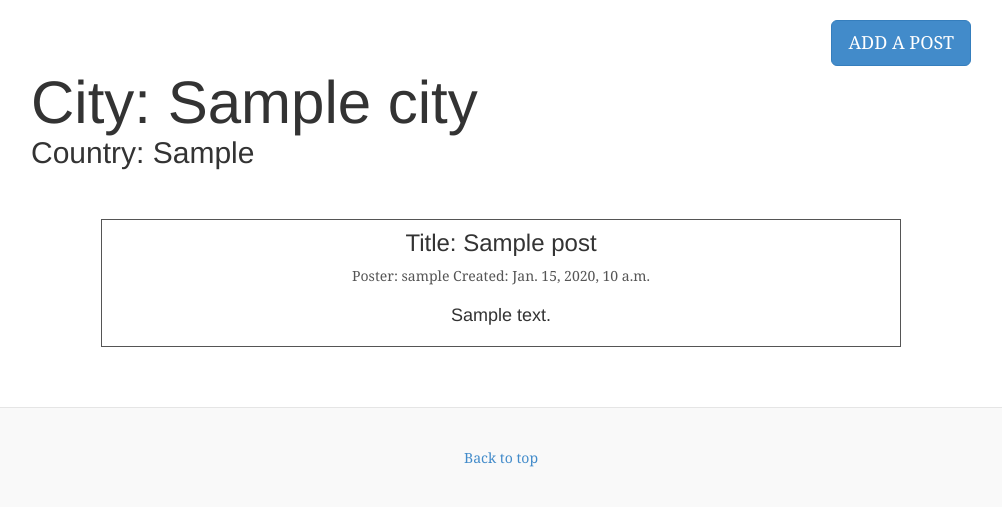
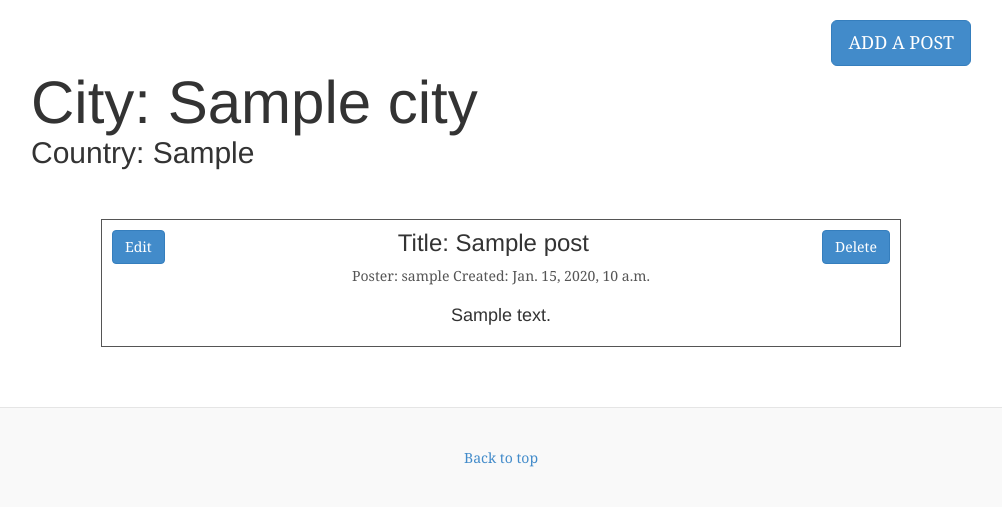
Before and after one commit to PatrickYuen/LargeScaleFinal, a Django app: page /cities/1/ in a window 1280 px wide. Shown: the part 40-547 px from the top of the page, without its empty margins (139-1141 px from the left). Run offline with Django 3.2, Linux system fonts and the light colour scheme; a user stored in the database is signed in; tables that the repository leaves empty hold one stand-in row (values such as "Sample post"); some libraries are stand-ins or nearby versions.

Commit message:
Added edit and delete to city posts

```diff
--- a/LocalNotes/noteboard/templates/noteboard/city.html
+++ b/LocalNotes/noteboard/templates/noteboard/city.html
@@ -16,6 +16,13 @@
 
 	{% for post in posts_list %}
 		<div class="boxed">
+			{% if user.id == post.user.id %}
+			<form action="{% url 'noteboard:delete' id=post.pk%}" method="post">
+				{% csrf_token %}
+				<button class="btn btn-primary pull-right"> Delete </button>
+			</form>
+			<button class="btn btn-primary pull-left update" onclick= test("{{ post.id }}","{{ post.title }}","{{ post.body }}")> Edit </button>
+			{% endif %}
 			<h3> Title: {{ post.title }} </h3>
 				Poster: {{ post.user }}   Created: {{ post.created }}
 				<br><br>
```
Also changed, not shown: 1 other file.
